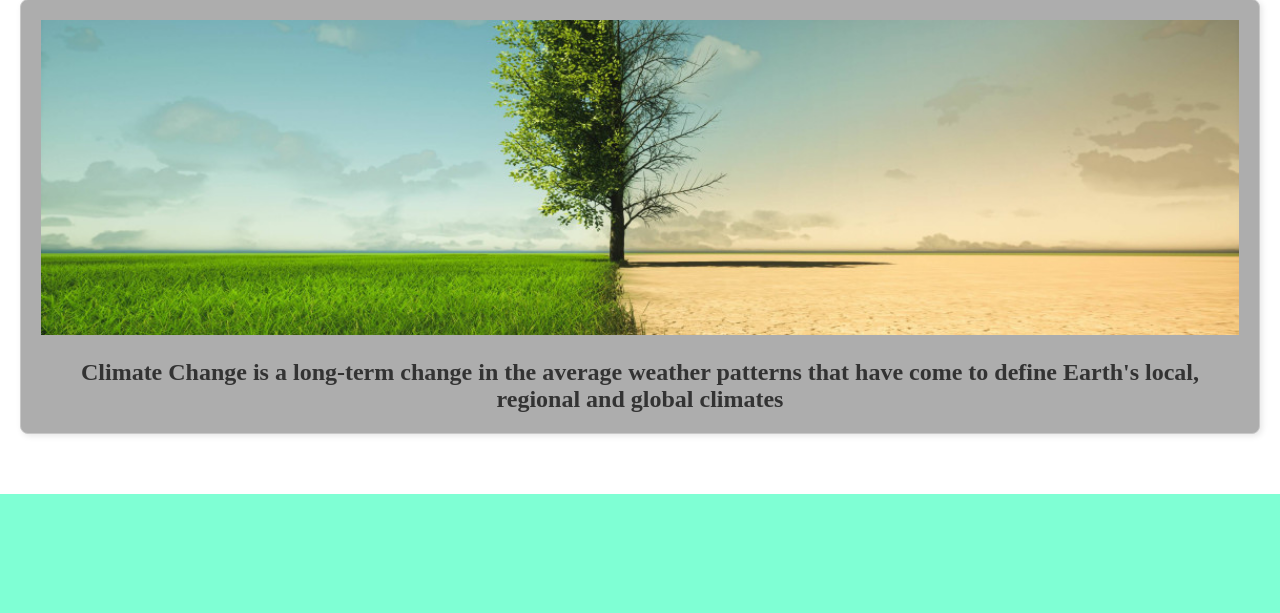
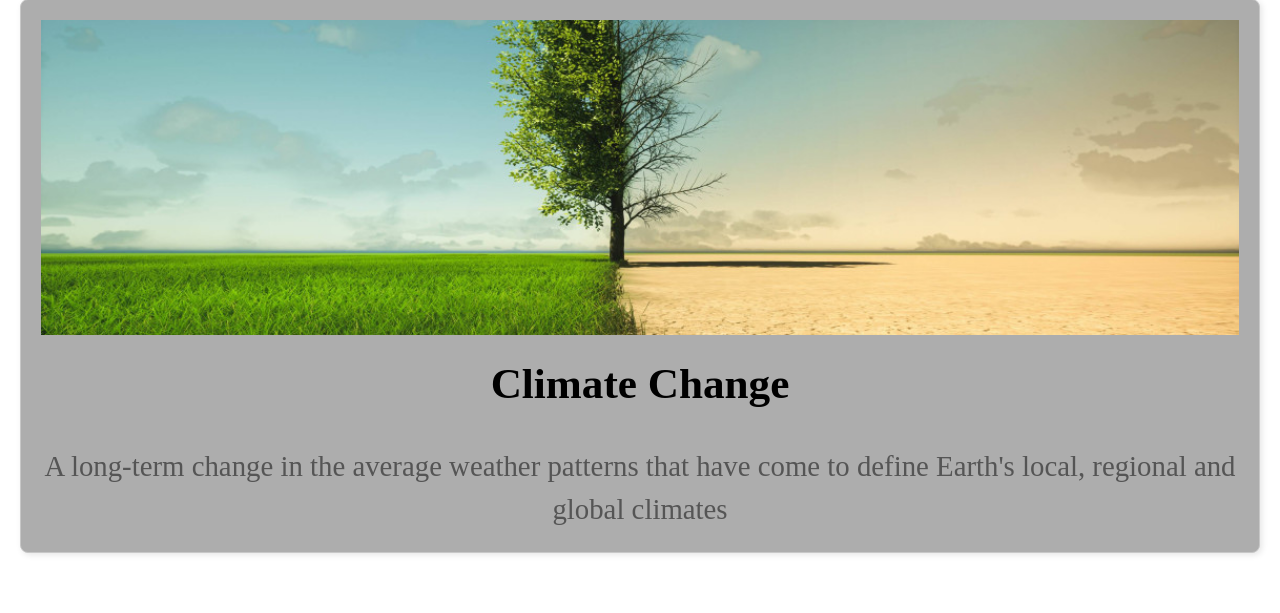
Before and after one commit to w1883045/eLife, a PHP site: page / in a window 1280 px wide. Shown: the part 388-1001 px from the top of the page. Before the commit the page ends 882 px from the top, so only its background shows below. Run offline with PHP 8.4, Linux system fonts and the light colour scheme.

Commit message:
Add files via upload

```diff
--- a/index.html
+++ b/index.html
@@ -44,9 +44,14 @@
             <a href="climatechange.html" class="clickable-container">
                 <img src="images/climatechange.png" alt="Environmental Issues" class="clickable-image">
             </a>
-            <p class="image-text">Climate Change is a long-term change in the average weather patterns that have come to define Earth's local, regional and global climates</p>
+            <p class="image-text">
+                <strong>Climate Change</strong>
+                <br>
+                <span class="sub-text"> A long-term change in the average weather patterns that have come to define Earth's local, regional and global climates</span>
+            </p>
         </div>
     </div>
+
 
 
 
--- a/style.css
+++ b/style.css
@@ -163,3 +163,18 @@ nav ul li a:hover {
     color: #333;
     font-family: 'Lora', serif;
 }
+
+.image-text strong {
+    font-size: 1.8em;
+    font-weight: bold;
+    display: block;
+    margin-bottom: 10px;
+    color: #000;
+}
+
+.image-text .sub-text{
+    font-size: 1.2em;
+    font-weight: normal;
+    line-height: 1.5;
+    color: #555;
+}
```
